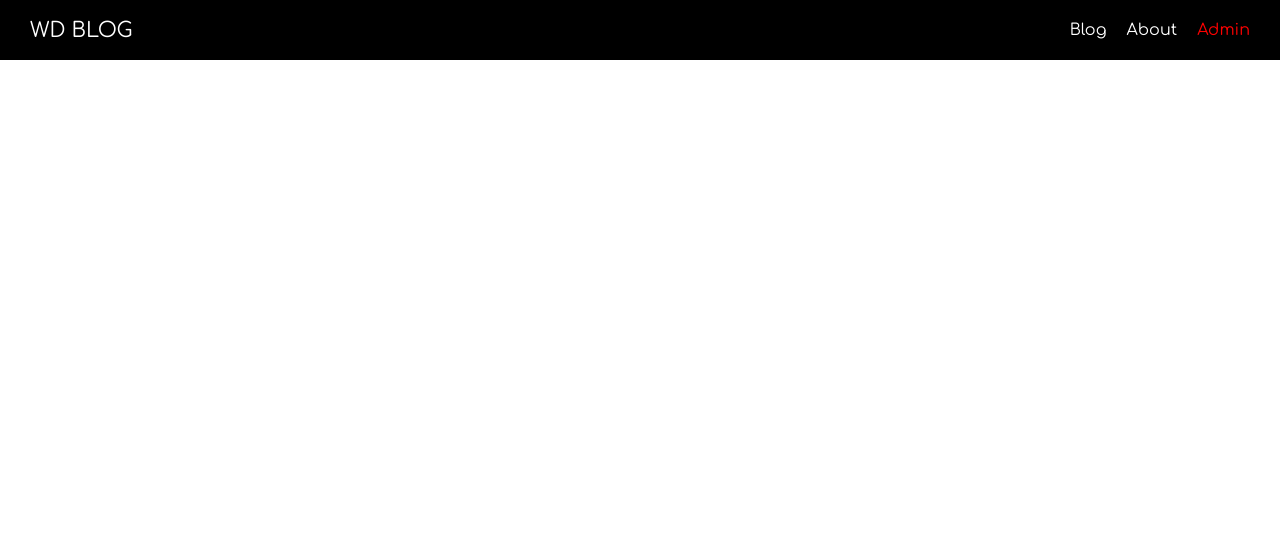
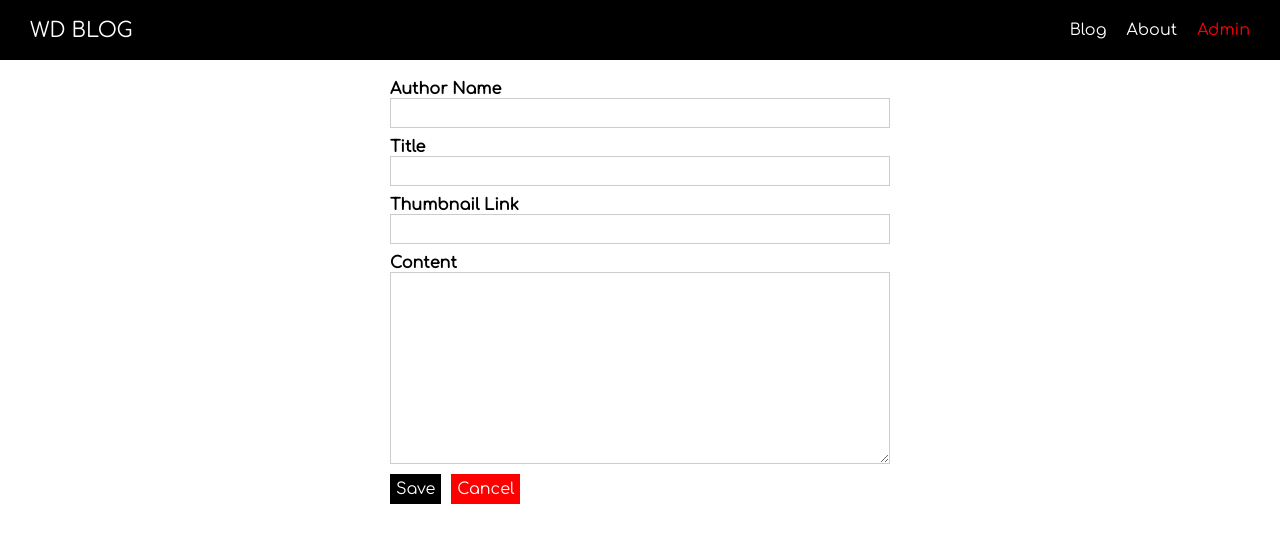
Before and after one commit to emily6699/nuxt, a Nuxt app: page /admin/1 in a window 1280 px wide. Shown: the top 542 px of the page. Built offline with nearby package versions, Linux system fonts and the light colour scheme.

Commit message:
section 3 preparing the backend

```diff
--- /dev/null
+++ b/components/Admin/AdminPostForm.vue
@@ -0,0 +1,59 @@
+<template>
+      <form @submit.prevent="onSave">
+                <AppControlInput v-model="editedPost.author">Author Name</AppControlInput>
+
+                <AppControlInput v-model="editedPost.title">Title</AppControlInput>
+
+                <AppControlInput v-model="editedPost.thumbnailLink">Thumbnail Link</AppControlInput>
+
+                <AppControlInput
+                        control-type="textarea"
+                        v-model="editedPost.content">Content</AppControlInput>
+
+                <AppButton type="submit">Save</AppButton>
+
+                <AppButton
+                        type="button"
+                        style="margin-left: 10px"
+                        btn-style="cancel"
+                        @click="onCancel">Cancel</AppButton>
+            </form>
+</template>
+
+<script>
+import AppControlInput from '@/components/UI/AppControlInput'
+import AppButton from '@/components/UI/AppButton'
+
+export default {
+    components:{
+      AppControlInput,
+      AppButton
+    },
+    props:{
+        post:{
+            type:Object,
+            required:false
+        }
+    },
+    data(){
+        return{
+            editedPost:this.post ? {...this.post} : {
+                author:"",
+                title:"",
+                thumbailLink:"",
+                content:""
+            }
+        }
+    },
+    methods:{
+        onSave(){
+            // Save the post
+            console.log(this.editedPost)
+        },
+        onCancel(){
+            //Nabigate back
+            this.$router.push('/admin')
+        }
+    }
+}
+</script>
--- /dev/null
+++ b/components/Posts/PostList.vue
@@ -0,0 +1,47 @@
+<template>
+      <section class="posts-list">
+           <PostPreview
+           id="1"
+           thumbnail=""
+           title="Title 1"
+           previewText="Text 1"
+           :is-admin="isAdmin"/>
+           <PostPreview
+           id="2"
+           thumbnail=""
+           title="Title 2"
+           previewText="Text 2"
+           :is-admin="isAdmin"/>
+           <PostPreview
+           id="3"
+           thumbnail=""
+           title="Title 3"
+           previewText="Text 3"
+           :is-admin="isAdmin"/>
+      </section>
+</template>
+<script>
+import PostPreview from "@/components/Posts/PostPreview.vue"
+
+ export default {
+    components: {
+        PostPreview
+    },
+    props:{
+        isAdmin:{
+          type:Boolean,
+          required:true
+        },
+      }
+ };
+</script>
+<style scoped>
+    .posts-list {
+        display: flex;
+        padding: 20px;
+        box-sizing: border-box;
+        flex-wrap: wrap;
+        align-items: center;
+        justify-content: center;
+  }
+</style>
--- a/components/Posts/PostPreview.vue
+++ b/components/Posts/PostPreview.vue
@@ -1,5 +1,5 @@
 <template>
-  <nuxt-link :to="`/posts/` + 1" class="post-preview">
+  <nuxt-link :to="postLink" class="post-preview">
         <article class="post-preview">
             <div class="post-thumbnail" :style="{backgroundImage:'url(' + thumbnail + ')'}">
             <div class="post-content">
@@ -20,6 +20,10 @@ export default {
             type:String,
             required:true
         },
+        isAdmin:{
+          type:Boolean,
+          required:true
+        },
         title:{
             type:String,
             required:true
@@ -32,6 +36,11 @@ export default {
             type:String,
             required:true
         }
+    },
+    computed:{
+      postLink(){
+        return this.isAdmin ? '/admin/' + this.id : '/posts/' + this.id
+      }
     }
 }
 </script>
--- /dev/null
+++ b/components/UI/AppButton.vue
@@ -0,0 +1,64 @@
+<template>
+  <button
+    class="button"
+    :class="btnStyle"
+    v-bind="$attrs"
+    v-on="$listeners"><slot />
+  </button>
+</template>
+
+<script>
+export default {
+  name: 'AppButton',
+  props: {
+    btnStyle: {
+      type: String,
+      default: ''
+    }
+  }
+}
+</script>
+
+
+<style scoped>
+.button {
+  font: inherit;
+  background-color: black;
+  color: white;
+  padding: 5px;
+  cursor: pointer;
+  border: 1px solid black;
+}
+
+.button:hover,
+.button:active {
+  background-color: rgb(51, 51, 51);
+  border: 1px solid black;
+}
+
+.inverted {
+  background-color: white;
+  color: black;
+  border: 1px solid transparent;
+}
+
+.inverted:hover,
+.inverted:active {
+  color: #ccc;
+  background-color: white;
+  border: 1px solid transparent;
+}
+
+.cancel {
+  background-color: red;
+  color: white;
+  border: 1px solid transparent;
+}
+
+.cancel:hover,
+.cancel:active {
+  background-color: salmon;
+  border: 1px solid transparent;
+  color: white;
+}
+</style>
--- /dev/null
+++ b/components/UI/AppControlInput.vue
@@ -0,0 +1,58 @@
+<template>
+  <div class="input-control">
+    <label><slot /></label>
+    <input
+      v-if="controlType === 'input'"
+      v-bind="$attrs"
+      :value="value"
+      @input="$emit('input', $event.target.value)">
+    <textarea
+      v-if="controlType === 'textarea'"
+      rows="10"
+      :value="value"
+      @input="$emit('input', $event.target.value)"></textarea>
+  </div>
+</template>
+
+<script>
+export default {
+  name: 'AppInputControl',
+  props: {
+    controlType: {
+      type: String,
+      default: 'input'
+    },
+    value: {
+      type: String,
+      default: ''
+    }
+  }
+}
+</script>
+
+<style scoped>
+.input-control {
+  margin: 10px 0;
+}
+
+.input-control label {
+  display: block;
+  font-weight: bold;
+}
+
+.input-control input,
+.input-control textarea {
+  display: block;
+  width: 100%;
+  box-sizing: border-box;
+  font: inherit;
+  border: 1px solid #ccc;
+  padding: 5px;
+}
+
+.input-control input:focus,
+.input-control textarea:focus {
+  background-color: #eee;
+  outline: none;
+}
+</style>
--- /dev/null
+++ b/pages/admin/_postId/index.vue
@@ -0,0 +1,41 @@
+<template>
+    <div class="admin-post-page">
+        <section class="update-form">
+          <AdminPostForm/>
+        </section>
+
+    </div>
+
+
+</template>
+<script>
+import AdminPostForm from '@/components/Admin/AdminPostForm'
+
+export default {
+    components:{
+       AdminPostForm
+    },
+    data(){
+        return{
+            loadedPost:{
+                author: 'Max',
+                title:'My awesome Post',
+                content:"Super yaa",
+                thubmail:"https://via.placeholder.com/150"
+            }
+        }
+    }
+}
+</script>
+
+<style scoped>
+    .update-form {
+  width: 90%;
+  margin: 20px auto;
+}
+@media (min-width: 768px) {
+  .update-form {
+    width: 500px;
+  }
+}
+</style>
--- /dev/null
+++ b/pages/admin/index.vue
@@ -0,0 +1,37 @@
+<template>
+    <div class="admin-page">
+        <section class="new-post">
+            <button @click="$router.push('/admin/new-post')" >Create Post</button>
+        </section>
+
+        <section class="existing-posts">
+            <h1>Existing posts</h1>
+            <PostList isAdmin/>
+        </section>
+    </div>
+</template>
+
+<script>
+import PostList from '@/components/Posts/PostList'
+export default {
+    components:{
+      PostList
+    }
+}
+</script>
+
+<style scoped>
+.admin-page {
+  padding: 20px;
+}
+
+.new-post {
+  text-align: center;
+  border-bottom: 2px solid #ccc;
+  padding-bottom: 10px;
+}
+
+.existing-posts h1 {
+  text-align: center;
+}
+</style>
--- /dev/null
+++ b/pages/admin/new-post/index.vue
@@ -0,0 +1,30 @@
+<template>
+    <div cladd="admin-new-post-page">
+        <section class="new-post-form">
+          <AdminPostForm/>
+        </section>
+ </div>
+</template>
+
+<script>
+import AdminPostForm from '@/components/Admin/AdminPostForm'
+
+export default {
+    components:{
+       AdminPostForm
+    }
+}
+</script>
+
+<style scoped>
+    .new-post-form {
+  width: 90%;
+  margin: 20px auto;
+}
+
+@media (min-width: 768px) {
+  .new-post-form {
+    width: 500px;
+  }
+}
+</style>
--- a/pages/index.vue
+++ b/pages/index.vue
@@ -3,24 +3,7 @@
          <section class="intro">
            <div>Get the latest tech news!</div>
          </section>
-         <section class="featured-posts">
 
-           <PostPreview
-           id="1"
-           thumbnail=""
-           title="Title 1"
-           previewText="Text 1"/>
-           <PostPreview
-           id="2"
-           thumbnail=""
-           title="Title 2"
-           previewText="Text 2"/>
-           <PostPreview
-           id="3"
-           thumbnail=""
-           title="Title 3"
-           previewText="Text 3"/>
-         </section>
       </div>
 </template>
 
--- a/pages/posts/index.vue
+++ b/pages/posts/index.vue
@@ -1,13 +1,24 @@
 <template>
     <div class="posts-page">
-
+        <PostList/>
     </div>
 </template>
+<script>
+import PostList from "@/components/Posts/PostList.vue"
 
+
+export default {
+  components: {
+    PostList
+  }
+};
+</script>
 <style scoped>
     .posts-page{
         display: flex;
         justify-content: center;
         align-items: center
     }
+
+
 </style>
```
Also changed, not shown: pages/admin/auth/index.vue (added).
